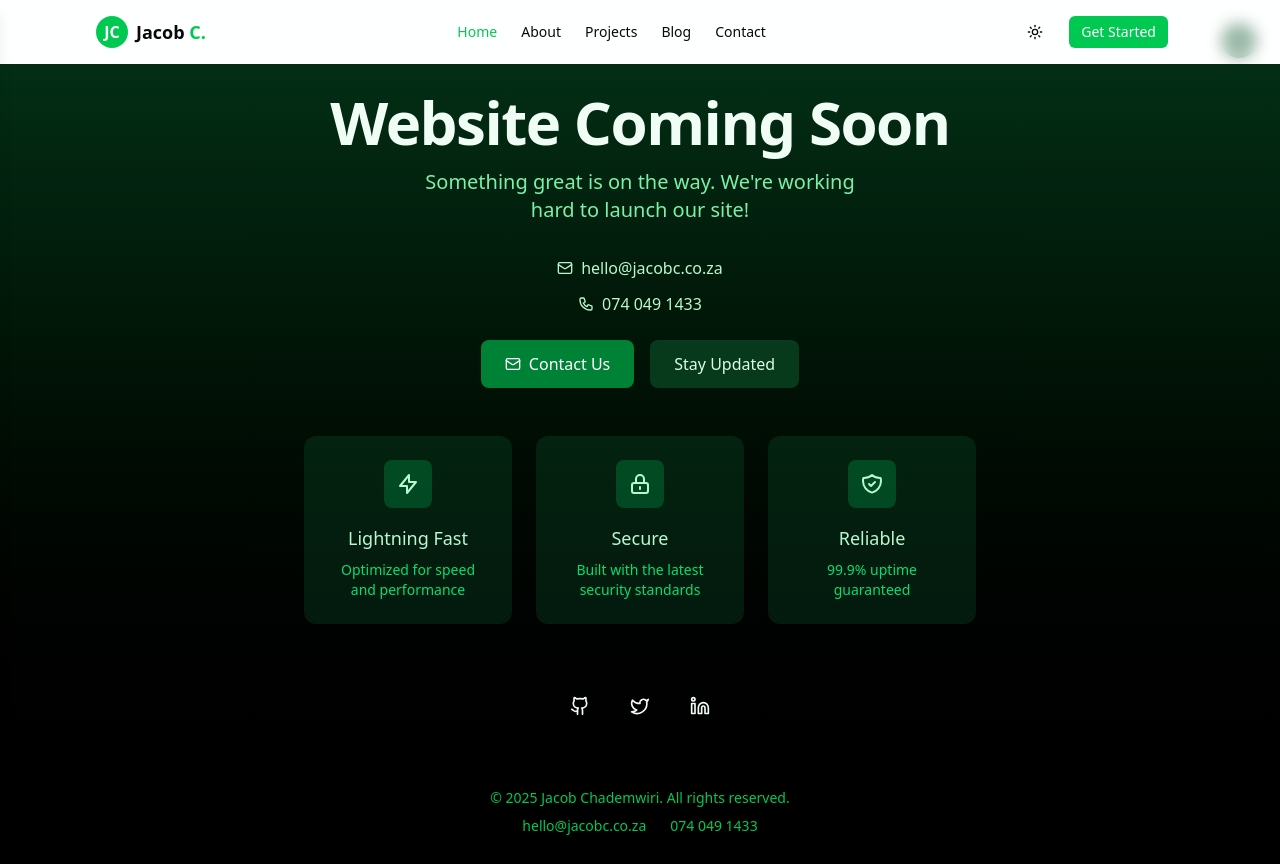
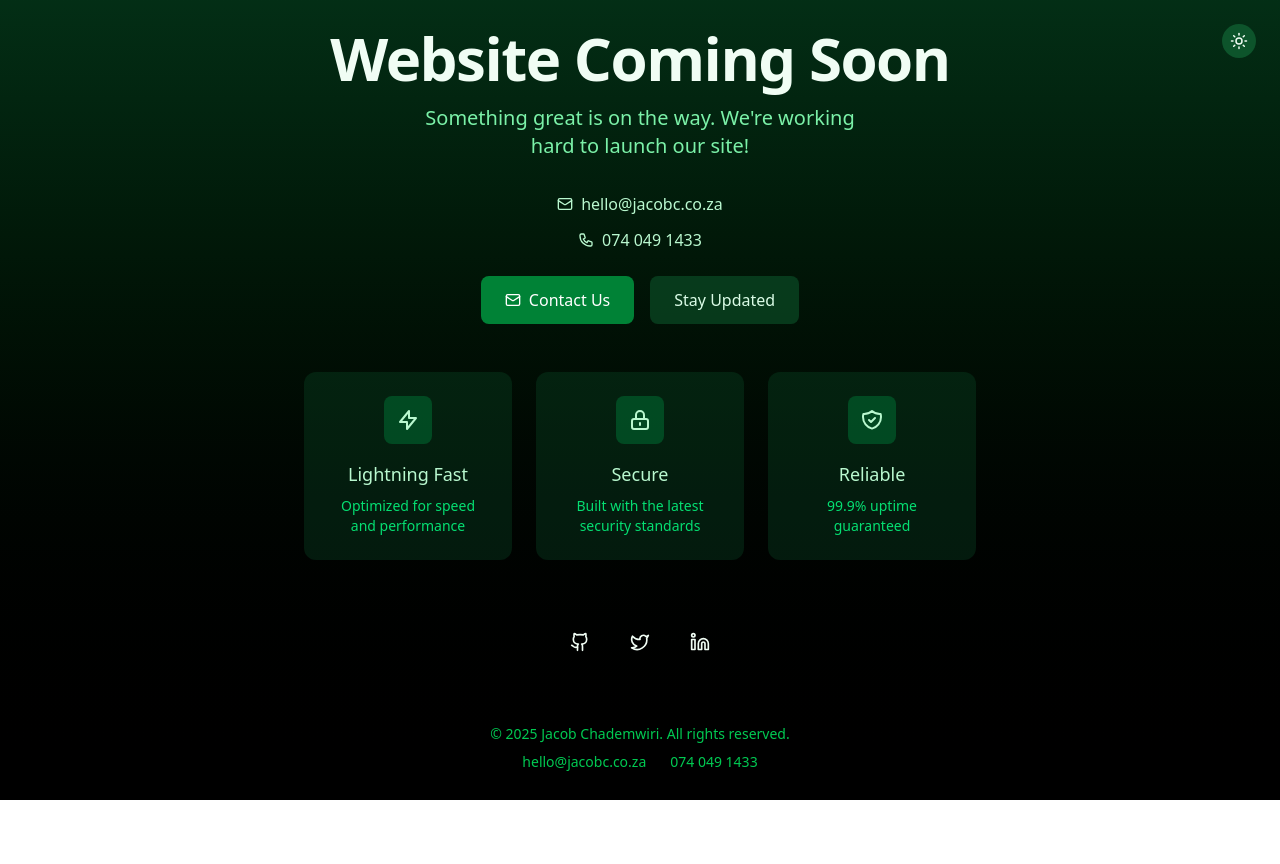
Before and after one commit to jchademwiri/jacob-chademwiri-official, a Next.js app: page / in a window 1280 px wide. After the commit the page ends 800 px from the top, so only its background shows below. Built offline with nearby package versions, Linux system fonts and the light colour scheme.

Commit message:
refactor: comment out unused components in layout for cleaner code

```diff
--- a/src/app/layout.tsx
+++ b/src/app/layout.tsx
@@ -4,9 +4,9 @@ import { Analytics } from '@vercel/analytics/react';
 import { SpeedInsights } from '@vercel/speed-insights/next';
 import './globals.css';
 import { ThemeProvider } from '@/components/theme-provider';
-import { Navbar } from '@/components/navbar';
-import { Footer } from '@/components/footer';
-import { ScrollToTop } from '@/components/scroll-to-top';
+// import { Navbar } from '@/components/navbar';
+// import { Footer } from '@/components/footer';
+// import { ScrollToTop } from '@/components/scroll-to-top';
 
 const geistSans = Geist({
   variable: '--font-geist-sans',
@@ -83,7 +83,7 @@ export default function RootLayout({
           enableSystem
           disableTransitionOnChange
         >
-          <Navbar />
+          {/* <Navbar /> */}
           <main className="flex-1">{children}</main>
           {/* <Footer />
           <ScrollToTop /> */}
```
